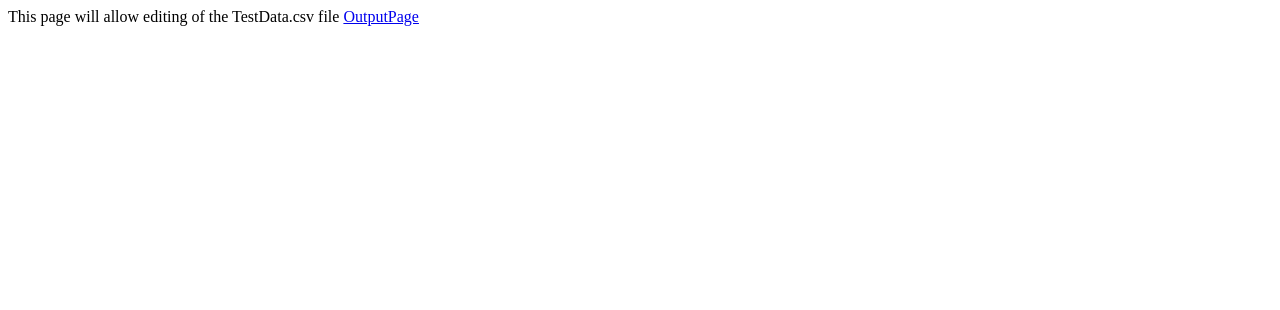
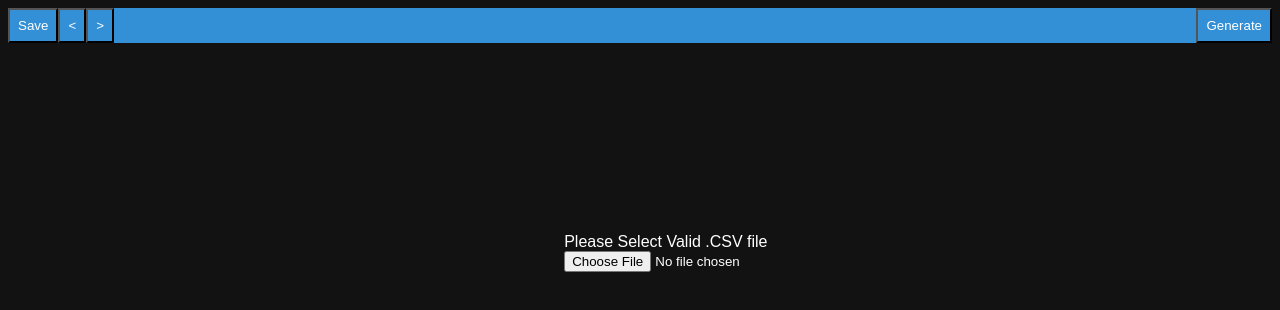
Before and after one commit to BrandtNorwood/ScheduleForge, a plain HTML site: page index.html in a window 1280 px wide. Drawn offline with Linux system fonts and the light colour scheme.

Commit message:
Initial buildout of UI

```diff
--- a/index.html
+++ b/index.html
@@ -1,3 +1,5 @@
+<!--Writen by Niko Norwood 03/04/2024-->
+
 <!DOCTYPE html>
 <html>
     <head>
@@ -6,13 +8,78 @@
         <title></title>
         <meta name="description" content="">
         <meta name="viewport" content="width=device-width, initial-scale=1">
+        <script src="parser.js"></script>
         <style>
+            :root {
+                --primary: #3390d6;
+                --secondary: #d67933;
+                --text: #fff;
+                --background :#121212;
+            }
+
+            body{
+                font-family: Arial, Helvetica, sans-serif;
+                background-color: var(--background);
+                color: var(--text);
+            }
+
+            ul {
+                list-style-type: none;
+                margin: 0;
+                padding: 0;
+                overflow: hidden;
+                background-color: var(--primary);
+            }
+
+
+            li {
+                float: left;
+            }
+
+            button {
+                color:var(--text);
+                background-color: var(--primary);
+                display: block;
+                padding: 8px;
+            }
+
+            li a:hover {
+                background-color: #111;
+            }
 
         </style>
     </head>
     <body>
-        <a>This page will allow editing of the TestData.csv file</a>
-        <a href="output.html">OutputPage</a>
-        <script src="" async defer></script>
+
+        <ul>
+            <li><button>Save</button></li>
+            <li><button> < </button></li>
+            <li><button> > </button></li>
+            <li style="float:right"><button>Generate</button></li>
+        </ul>
+
+        <div id="downloadDiv" style="padding-left: 44%; padding-top:15%;">
+            <a>Please Select Valid .CSV file</a><br>
+            <input type="file" id="fileInput" name="filename">
+        </div>
+
+        <div id="edit" style="display: none;">
+            <ul style="background-color: var(--secondary);">
+                <li><select id="empSelect" style="margin: 5%;"></select></li>
+                <li><button>Add Employee</button></li>
+                <li><button>Remove Employee</button></li>
+            </ul>
+        </div>
+
+        <div></div>
+
+        <script>
+            document.getElementById('fileInput').addEventListener('change', function selectedFileChanged() {
+                loadPage(this.files[0]);
+            });
+        </script>
+        <table id="table"></table>
+
+
     </body>
 </html>
```
